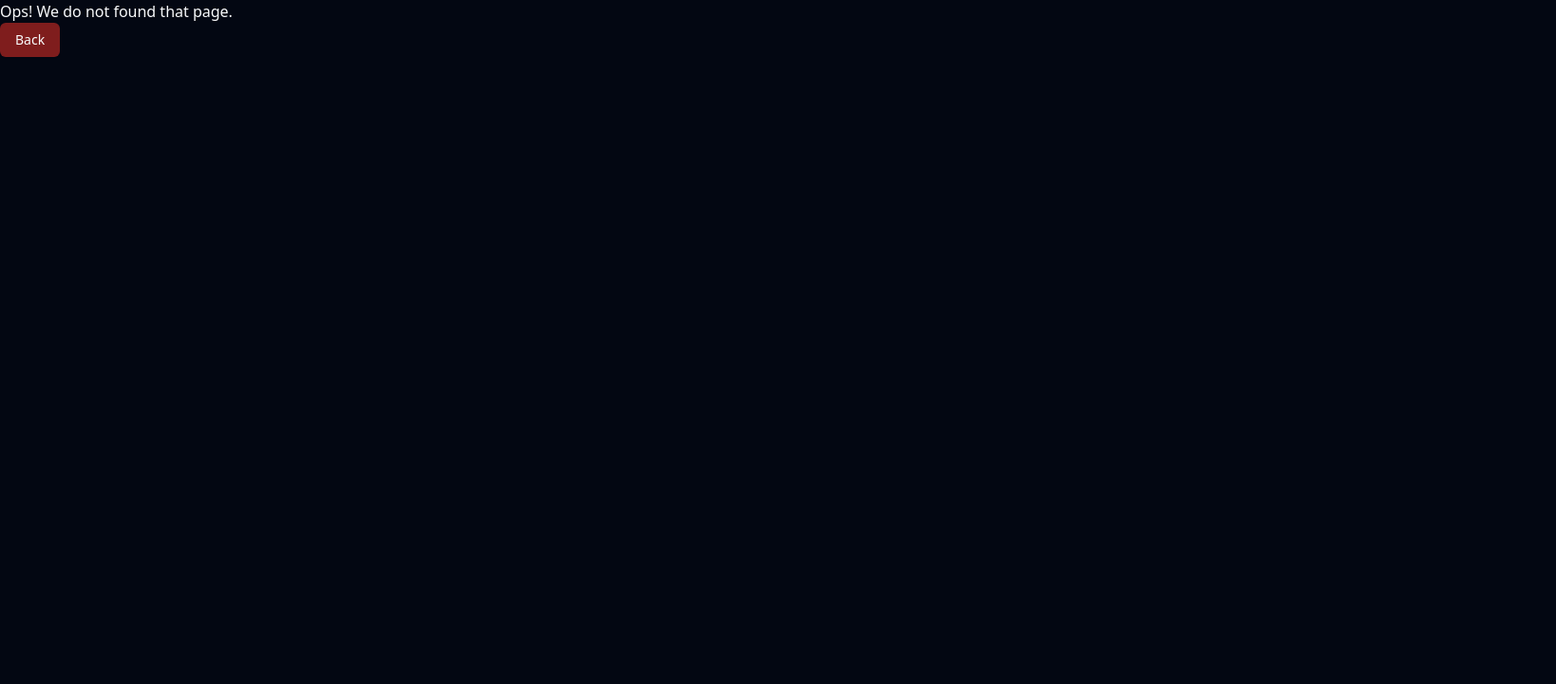
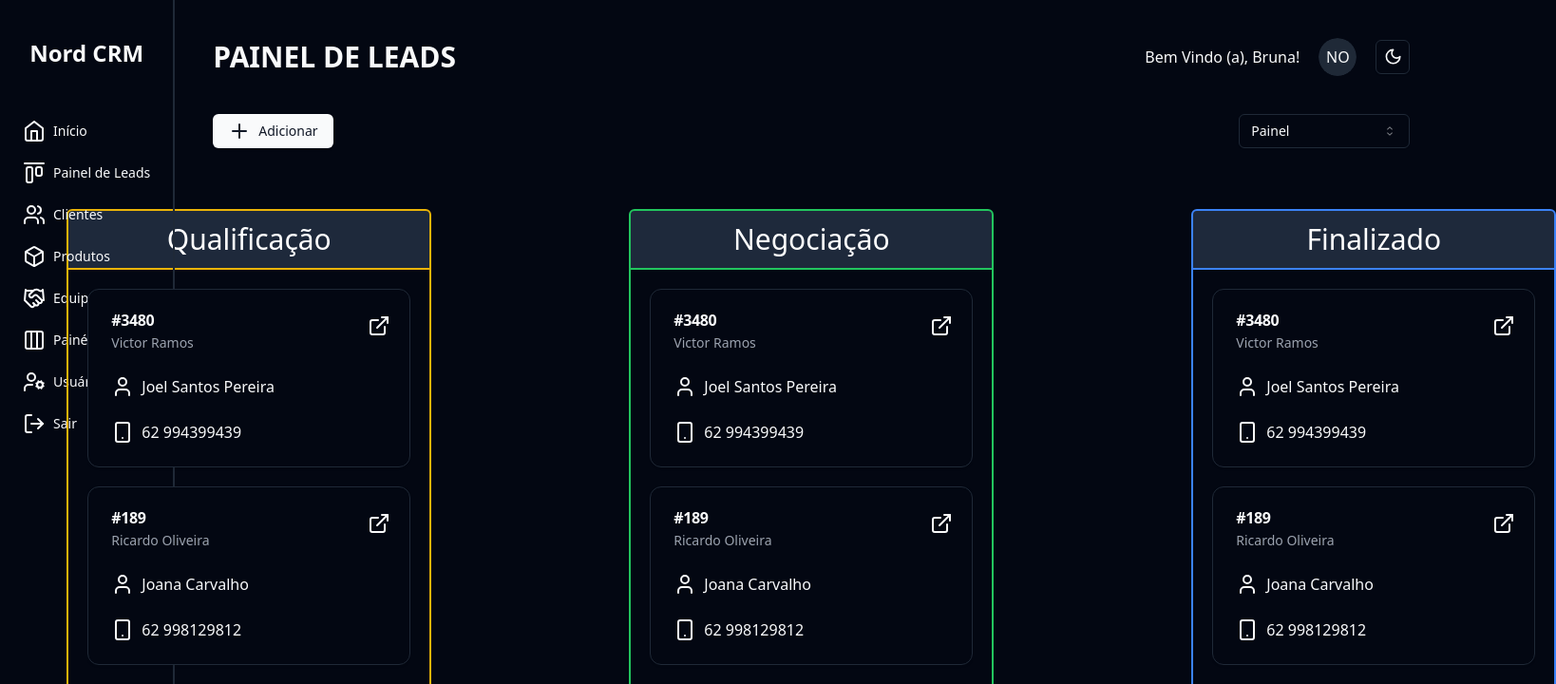
Before and after one commit to JA-Lourenco/NordCRM, a React (Vite) app: page /leadspanel in a window 1280 px wide. Before the commit this address had no page. Shown: the top 720 px of the page at 95% size, 1638 px wide, since content can reach past the window. Built offline with nearby package versions, Linux system fonts and the light colour scheme.

Commit message:
style: new page folder structure

```diff
--- a/src/layout/index.tsx
+++ b/src/layout/index.tsx
@@ -8,6 +8,7 @@ import { Link } from "react-router-dom";
 import { Outlet } from "react-router-dom";
 
 import {
+	AlignStartHorizontal,
 	ArrowLeftToLine,
 	ArrowRightToLine,
 	Box,
@@ -28,10 +29,15 @@ export function Layout({ pageName }: LayoutProps) {
 
 	const menuItems = [
 		{ name: "Início", icon: <Home />, path: "/home" },
-		{ name: "Painel de Leads", icon: <Columns3 />, path: "/panel" },
+		{
+			name: "Painel de Leads",
+			icon: <AlignStartHorizontal />,
+			path: "/leadspanel",
+		},
 		{ name: "Clientes", icon: <Users />, path: "/customers" },
 		{ name: "Produtos", icon: <Box />, path: "/products" },
-		{ name: "Equipe", icon: <Handshake />, path: "/teams" },
+		{ name: "Equipes", icon: <Handshake />, path: "/teams" },
+		{ name: "Painéis", icon: <Columns3 />, path: "/panels" },
 		{ name: "Usuários", icon: <UserCog />, path: "/users" },
 		{ name: "Sair", icon: <LogOut />, path: "/" },
 	];
--- a/src/pages/Panel.tsx
+++ b/src/pages/LeadsPanel/index.tsx
@@ -27,7 +27,7 @@ import { ModalForm } from "@/components/ModalForm";
 
 import { ExternalLink, Plus, Smartphone, User } from "lucide-react";
 
-export function Panel() {
+export function LeadsPanel() {
 	const leads = [
 		{
 			idLead: "#3480",
```
Also changed, not shown: src/routes/root.tsx (+4 -4 lines), src/pages/ErrorPage/index.tsx (renamed from src/pages/ErrorPage.tsx), src/pages/Home/index.tsx (renamed from src/pages/Home.tsx), src/pages/Login/index.tsx (renamed from src/pages/Login.tsx).
